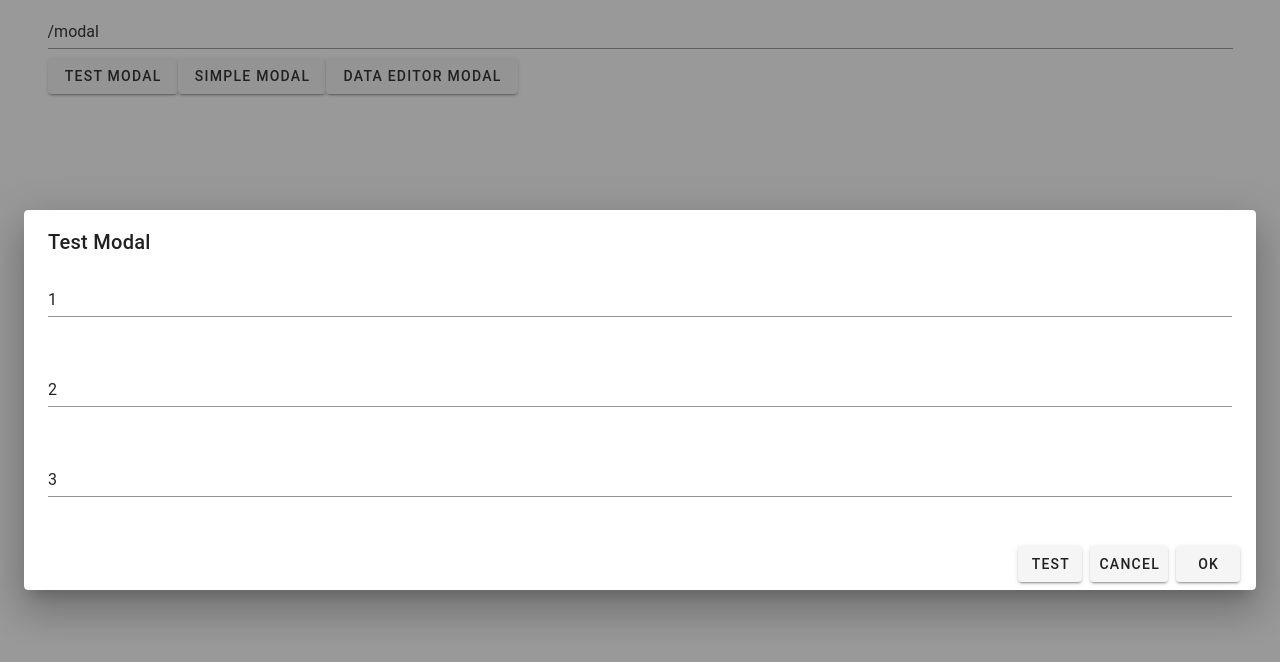
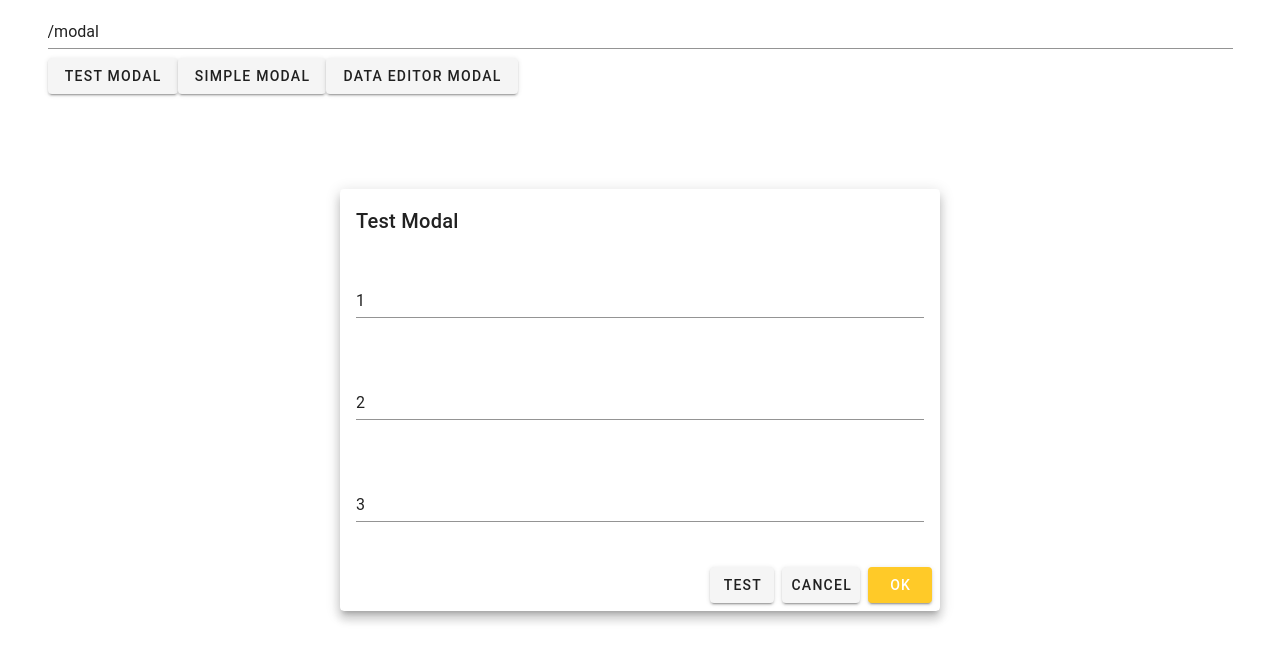
Before and after one commit to weapom923/sandbox, a Vue app in the folder vue2-vuetify2/: page /modal in a window 1280 px wide. Both pictures are taken after a click on the button "TEST MODAL". Shown: the top 662 px of the page. Built offline with nearby package versions, Linux system fonts and the light colour scheme.

Commit message:
モーダルウィンドウを管理するコンポーネントを切り出し

```diff
--- a/vue2-vuetify2/src/components/ModalCardBase.vue
+++ b/vue2-vuetify2/src/components/ModalCardBase.vue
@@ -1,5 +1,8 @@
 <template>
-  <v-card>
+  <v-card
+    v-bind="$attrs"
+    v-on="$listeners"
+  >
     <slot
       name="title"
       v-if="title"
@@ -8,13 +11,17 @@
       <v-card-title>{{ title }}</v-card-title>
     </slot>
 
-    <slot
+    <div
       v-if="'content' in $scopedSlots"
-      name="content"
+      v-on:mousedown.stop
     >
-    </slot>
+      <slot name="content"></slot>
+    </div>
 
-    <v-card-text v-else>
+    <v-card-text
+      v-else
+      v-on:mousedown.stop
+    >
       <slot name="default"></slot>
     </v-card-text>
 
@@ -29,8 +36,10 @@
           v-bind:callback="$_getCallback(action.id, action.callback)"
         >
           <v-btn
+            color="primary"
             v-bind:disabled="action.disabled"
             v-on:click="$_getCallback(action.id, action.callback)()"
+            v-on:mousedown.stop
           >
             <v-icon v-if="action.prependIcon">{{ action.prependIcon }}</v-icon>
             {{ $_okLabel }}
@@ -48,6 +57,7 @@
           <v-btn
             v-bind:disabled="action.disabled"
             v-on:click="$_getCallback(action.id, action.callback)()"
+            v-on:mousedown.stop
           >
             <v-icon v-if="action.prependIcon">{{ action.prependIcon }}</v-icon>
             {{ $_cancelLabel }}
@@ -64,6 +74,7 @@
           <v-btn
             v-bind:disabled="action.disabled"
             v-on:click="$_getCallback(action.id, action.callback)()"
+            v-on:mousedown.stop
           >
             <v-icon v-if="action.prependIcon">{{ action.prependIcon }}</v-icon>
             {{ action.label }}
@@ -74,6 +85,14 @@
     </v-card-actions>
   </v-card>
 </template>
+
+<style scoped>
+:deep(.v-card__title),
+:deep(.v-card__actions) {
+  user-select: none;
+}
+</style>
+
 <script lang="ts">
 import { defineComponent, PropType } from "vue";
 
@@ -98,6 +117,14 @@ export default defineComponent({
     $_cancelLabel(): string { return 'Cancel' },
   },
 
+  mounted() {
+    this.$emit('mounted', this);
+  },
+
+  beforeDestroy() {
+    this.$emit('beforeDestroy', this);
+  },
+
   methods: {
     $_getCallback(id: string, actionCallback?: (data?: any) => void): () => void {
       return () => {
--- /dev/null
+++ b/vue2-vuetify2/src/components/ModalWindow.vue
@@ -0,0 +1,174 @@
+<template>
+  <v-menu
+    ref="modalWindow"
+    absolute
+    origin="center center"
+    v-model="$data.$_modalOpen"
+    transition="scale-transition"
+    v-bind:close-on-content-click="false"
+    v-bind:position-x="$_modalPositionX"
+    v-bind:position-y="$_modalPositionY"
+  >
+    <template v-slot:activator="{ on, attrs }">
+      <slot
+        name="activator"
+        v-bind:on="on"
+        v-bind:attrs="attrs"
+      >
+      </slot>
+    </template>
+
+    <template v-slot:default>
+      <component
+        width="600"
+        max-width="100%"
+        v-bind:key="componentName"
+        v-bind:is="componentName"
+        v-bind="$attrs"
+        v-on:ok="$_closeModal"
+        v-on:cancel="$_closeModal"
+        v-on:mounted="$_registerModalCard"
+        v-on:mousedown="$_onMousedown"
+        v-on="$listeners"
+      >
+      </component>
+    </template>
+  </v-menu>
+</template>
+
+<script lang="ts">
+import { VCard } from "vuetify/lib";
+import { defineComponent } from "vue";
+import TestModalCard from "@/components/TestModalCard.vue";
+import SimpleModalCard from "@/components/SimpleModalCard.vue";
+import DataEditorModalCard from "@/components/DataEditorModalCard.vue";
+
+export default defineComponent({
+  components: {
+    TestModalCard,
+    SimpleModalCard,
+    DataEditorModalCard,
+  },
+
+  props: {
+    componentName: { type: String, required: true },
+  },
+
+  data(): {
+    $_modalOpen: boolean,
+    $_modalElement?: HTMLDivElement,
+    $_modalOriginX?: number,
+    $_modalOriginY?: number,
+    $_clientYOnMousedown?: number,
+    $_clientXOnMousedown?: number,
+    $_clientYOnMousemove?: number,
+    $_clientXOnMousemove?: number,
+  } {
+    return {
+      $_modalOpen: false,
+      $_modalElement: undefined,
+      $_modalOriginX: undefined,
+      $_modalOriginY: undefined,
+      $_clientYOnMousedown: undefined,
+      $_clientXOnMousedown: undefined,
+      $_clientYOnMousemove: undefined,
+      $_clientXOnMousemove: undefined,
+    };
+  },
+
+  computed: {
+    $_modalPositionX(): number {
+      return this.$data.$_modalOriginX + this.$_draggingX;
+    },
+
+    $_modalPositionY(): number {
+      return this.$data.$_modalOriginY + this.$_draggingY;
+    },
+
+    $_isDragging(): boolean {
+      return (this.$data.$_clientYOnMousedown !== undefined) && (this.$data.$_clientXOnMousedown !== undefined);
+    },
+
+    $_draggingX(): number {
+      if (this.$data.$_clientXOnMousedown === undefined) return 0;
+      if (this.$data.$_clientXOnMousemove === undefined) return 0;
+      return this.$data.$_clientXOnMousemove - this.$data.$_clientXOnMousedown;
+    },
+
+    $_draggingY(): number {
+      if (this.$data.$_clientYOnMousedown === undefined) return 0;
+      if (this.$data.$_clientYOnMousemove === undefined) return 0;
+      return this.$data.$_clientYOnMousemove - this.$data.$_clientYOnMousedown;
+    },
+  },
+
+  watch: {
+    componentName() {
+      this.$_resetMouseContext();
+    },
+
+    '$data.$_modalOpen'(modalOpen: boolean) {
+      if (!modalOpen) {
+        this.$_resetMouseContext();
+      }
+    },
+  },
+
+  mounted() {
+    window.addEventListener('mousemove', this.$_onMousemove);
+
+  },
+
+  methods: {
+    $_resetMouseContext() {
+      this.$data.$_clientYOnMousedown = undefined;
+      this.$data.$_clientXOnMousedown = undefined;
+      this.$data.$_clientYOnMousemove = undefined;
+      this.$data.$_clientXOnMousemove = undefined;
+      if (this.$data.$_modalElement) {
+        this.$data.$_modalOriginX = this.$data.$_modalElement.parentNode.offsetLeft;
+        this.$data.$_modalOriginY = this.$data.$_modalElement.parentNode.offsetTop;
+      }
+    },
+
+    $_closeModal() {
+      this.$data.$_modalOpen = false;
+    },
+
+    async $_registerModalCard(modalCard: InstanceType<VCard>) {
+      this.$data.$_modalElement = modalCard.$el as HTMLDivElement
+      this.$data.$_modalOriginX = this.$root.$el.clientWidth / 2;
+      this.$data.$_modalOriginY = this.$root.$el.clientHeight / 2;
+      while (true) {
+        if ((this.$data.$_modalElement.clientWidth > 0) && (this.$data.$_modalElement.clientHeight > 0)) break;
+        await new Promise(resolve => setTimeout(resolve, 10));
+      }
+      this.$data.$_modalOriginX -= this.$data.$_modalElement.clientWidth / 2;
+      this.$data.$_modalOriginY -= this.$data.$_modalElement.clientHeight / 2;
+    },
+
+    $_onMousedown(event: MouseEvent) {
+      this.$data.$_clientXOnMousedown = event.clientX;
+      this.$data.$_clientYOnMousedown = event.clientY;
+    },
+
+    $_onMousemove(event: MouseEvent) {
+      if (!this.$_isDragging) return;
+      if (event.buttons > 0) {
+        this.$data.$_clientXOnMousemove = event.clientX;
+        this.$data.$_clientYOnMousemove = event.clientY;
+      } else {
+        this.$_onMouseup(event);
+      }
+    },
+
+    $_onMouseup(event: MouseEvent) {
+      this.$data.$_clientXOnMousemove = event.clientX;
+      this.$data.$_clientYOnMousemove = event.clientY;
+      this.$data.$_modalOriginX = this.$_modalPositionX;
+      this.$data.$_modalOriginY = this.$_modalPositionY;
+      this.$nextTick(() => { this.$_resetMouseContext() });
+    },
+  },
+});
+</script>
--- a/vue2-vuetify2/src/pages/Modal.vue
+++ b/vue2-vuetify2/src/pages/Modal.vue
@@ -38,7 +38,11 @@
       </v-col>
     </v-row>
 
-    <v-dialog v-model="$data.$_modalOpen">
+    <modal-window
+      v-bind:component-name="$data.$_modalName"
+      v-bind="$_props[$data.$_modalName]"
+      v-on:test="$_onTest"
+    >
       <template v-slot:activator="{ on, attrs }">
         <v-row>
           <v-btn
@@ -66,30 +70,20 @@
           </v-btn>
         </v-row>
       </template>
-
-      <component
-        v-bind:key="$data.$_modalName"
-        v-bind:is="$data.$_modalName"
-        v-bind="$_props[$data.$_modalName]"
-        v-on:ok="$_closeModal"
-        v-on:cancel="$_closeModal"
-        v-on:test="$_onTest"
-      ></component>
-    </v-dialog>
+    </modal-window>
   </div>
 </template>
 
 <script lang="ts">
 import { defineComponent } from "vue";
+import ModalWindow from "@/components/ModalWindow.vue";
 import TestModalCard from "@/components/TestModalCard.vue";
 import SimpleModalCard from "@/components/SimpleModalCard.vue";
 import DataEditorModalCard, { Data } from "@/components/DataEditorModalCard.vue";
 
 export default defineComponent({
   components: {
-    TestModalCard,
-    SimpleModalCard,
-    DataEditorModalCard,
+    ModalWindow,
   },
 
   computed: {
@@ -115,22 +109,15 @@ export default defineComponent({
 
   data(): {
     $_modalName: 'testModalCard',
-    $_modalOpen: boolean,
     $_data?: Data,
   } {
     return {
       $_modalName: 'testModal',
-      $_modalOpen: false,
       $_data: undefined,
     };
   },
 
   methods: {
-    $_closeModal() {
-      this.$data.$_modalOpen = false;
-      console.log('closeModal');
-    },
-
     $_onTest() {
       console.log('onTest');
     },
```
